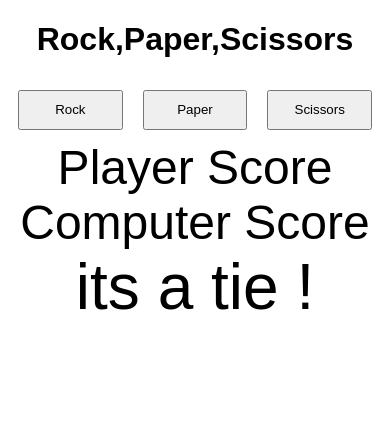
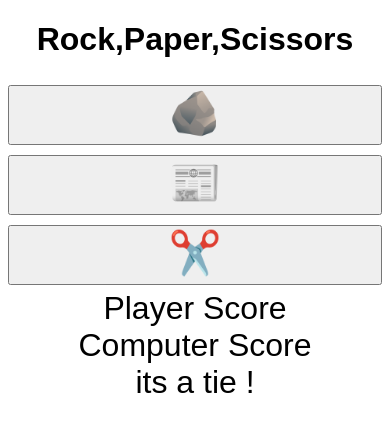
Before and after one commit to jtc0511/RockPaperScissor, a website: page index.html in a window 390 px wide. Drawn offline with Linux system fonts and the light colour scheme.

Commit message:
polished slightly

```diff
--- a/index.html
+++ b/index.html
@@ -10,9 +10,9 @@
   <body>
     <h1>Rock,Paper,Scissors</h1>
     <div id="choices">
-      <button onclick="playGame('rock')">Rock</button>
-      <button onclick="playGame('paper')">Paper</button>
-      <button onclick="playGame('scissors')">Scissors</button>
+      <button onclick="playGame('rock')"> <img src="./imgs/rock_1faa8.png" alt="rock"> </button>
+      <button onclick="playGame('paper')"> <img src="./imgs/newspaper_1f4f0.png" alt="paper"> </button>
+      <button onclick="playGame('scissors')"> <img src="./imgs/scissors_2702-fe0f.png" alt="scissors"> </button>
     </div>
     <div id="playerDisplay">Player Score</div>
     <div id="computerDisplay">Computer Score</div>
--- a/main.css
+++ b/main.css
@@ -38,8 +38,8 @@ h1 {
 }
 
 button {
-  height: 40px;
-  width: 110px;
+  height: 50px;
+  width: 90px;
   margin: 10px;
 }
 
@@ -50,3 +50,24 @@ button {
 .redText {
   color: red;
 }
+
+img {
+  height: 50px;
+  width: auto;
+}
+
+@media (max-width: 768px) {
+  h1, #playerDisplay, #computerDisplay, #resultsDisplay {
+    font-size: 2rem; /* Smaller font size */
+  }
+
+  button {
+    height: 60px; /* Larger buttons for easier interaction */
+    width: 100%; /* Full width for better use of space */
+    margin: 5px 0; /* Adjust margin for stacked layout */
+  }
+
+  #choices {
+    flex-direction: column; /* Stack buttons vertically */
+  }
+}
```
Also changed, not shown: imgs/newspaper_1f4f0.png (added), imgs/rock_1faa8.png (added), imgs/scissors_2702-fe0f.png (added).
